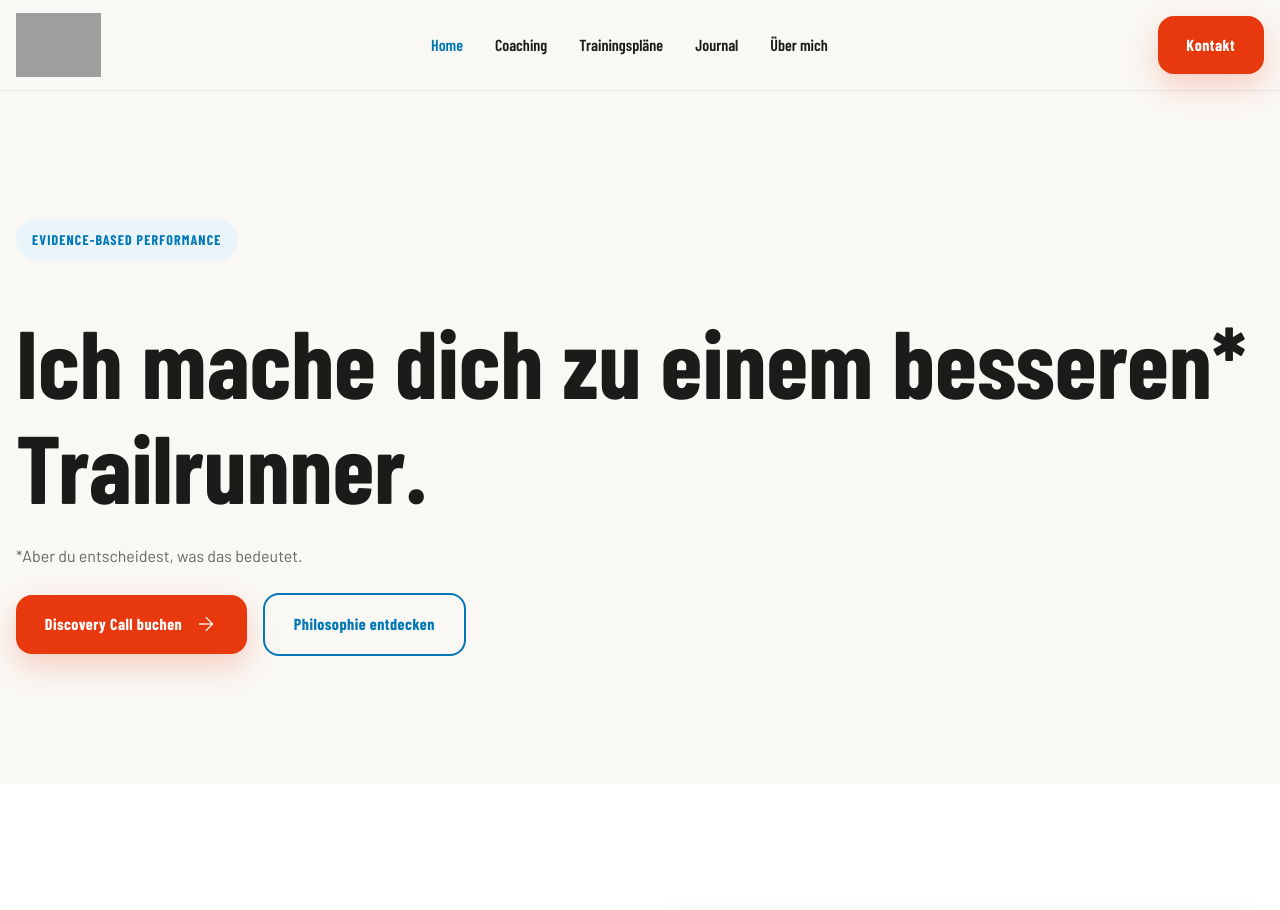
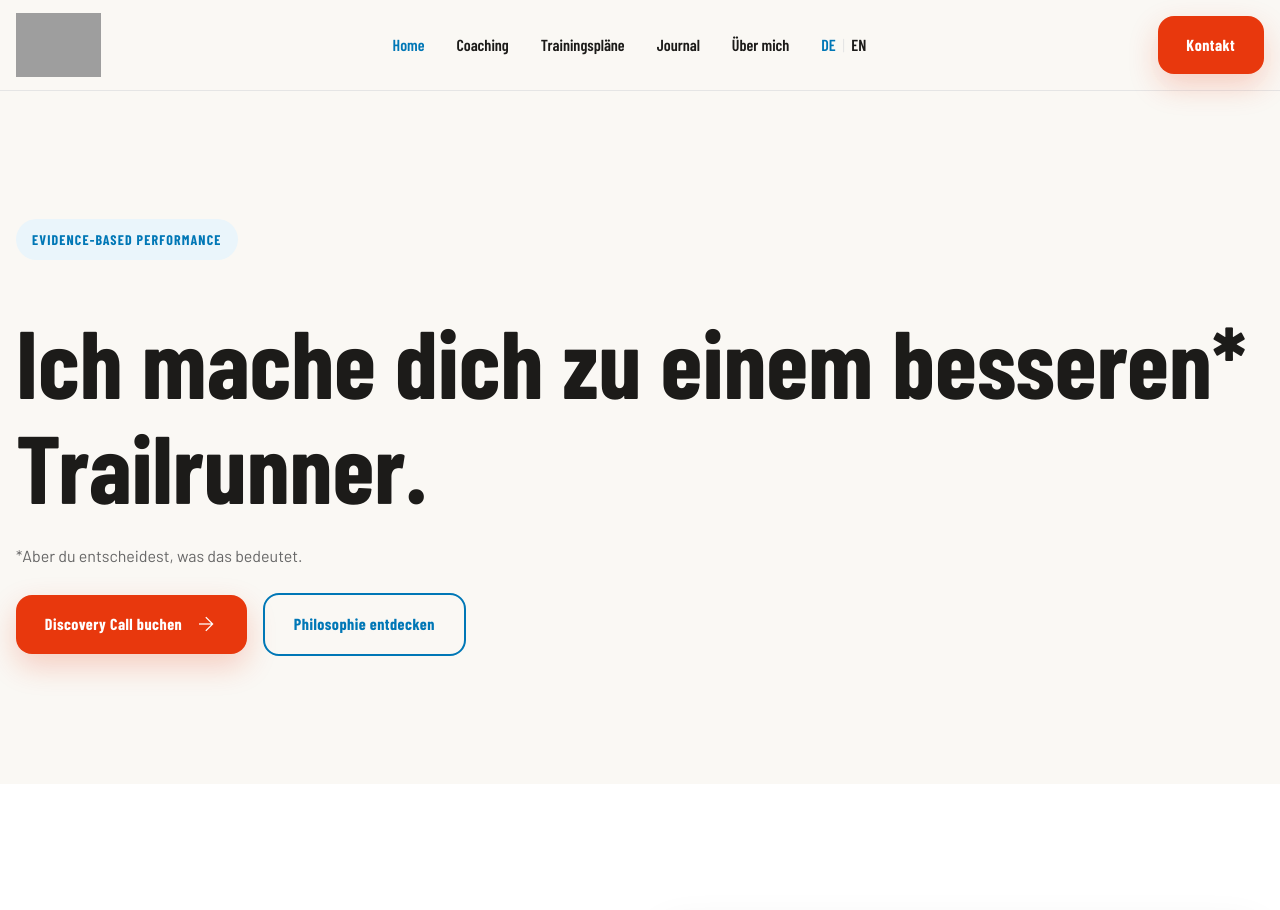
Before and after one commit to K4Endurance/k4endurance, a Jekyll site: the page built from index.html, in a window 1280 px wide and 1400 px high. Shown: the top 910 px of the window. Built offline with Jekyll 4.4.1, drawn with Linux system fonts in a browser that asks for light colours; some web fonts are replaced; grey boxes are pictures that could not be loaded.

Commit message:
Umschalter DE | EN & pages.yml

```diff
--- a/assets/css/style.css
+++ b/assets/css/style.css
@@ -870,6 +870,32 @@ p{
 
 }
 
+.lang-switch{
+
+    display:flex;
+
+    align-items:center;
+
+    gap:.4rem;
+
+}
+
+.lang-switch .lang-current{
+
+    font-family:var(--font-heading);
+
+    font-weight:var(--fw-semibold);
+
+    color:var(--color-secondary);
+
+}
+
+.lang-switch .lang-sep{
+
+    color:var(--color-border);
+
+}
+
 .nav-toggle{
 
     display:inline-flex;
@@ -967,6 +993,22 @@ p{
         padding:var(--gap-sm) var(--gap-md);
 
         width:100%;
+
+    }
+
+    .lang-switch{
+
+        padding:var(--gap-sm) var(--gap-md);
+
+    }
+
+    .lang-switch a{
+
+        display:inline;
+
+        padding:0;
+
+        width:auto;
 
     }
 
--- a/index.html
+++ b/index.html
@@ -28,6 +28,12 @@ meta_description: "Pragmatic Performance Coaching für Trail- und Ultrarunner."
                 <li><a href="#">Trainingspläne</a></li>
                 <li><a href="#">Journal</a></li>
                 <li><a href="#">Über mich</a></li>
+
+                <li class="lang-switch">
+                    <strong class="lang-current">DE</strong>
+                    <span class="lang-sep" aria-hidden="true">|</span>
+                    <a href="/en/">EN</a>
+                </li>
 
             </ul>
 
```
Also changed, not shown: .pages.yml.
